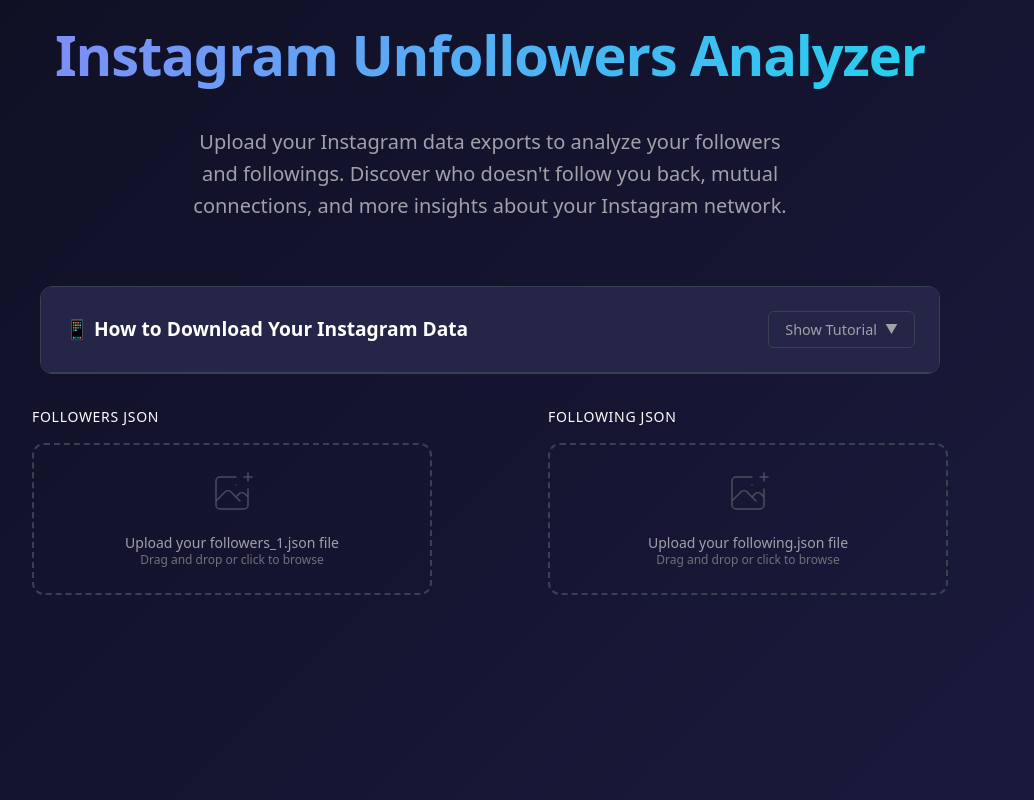
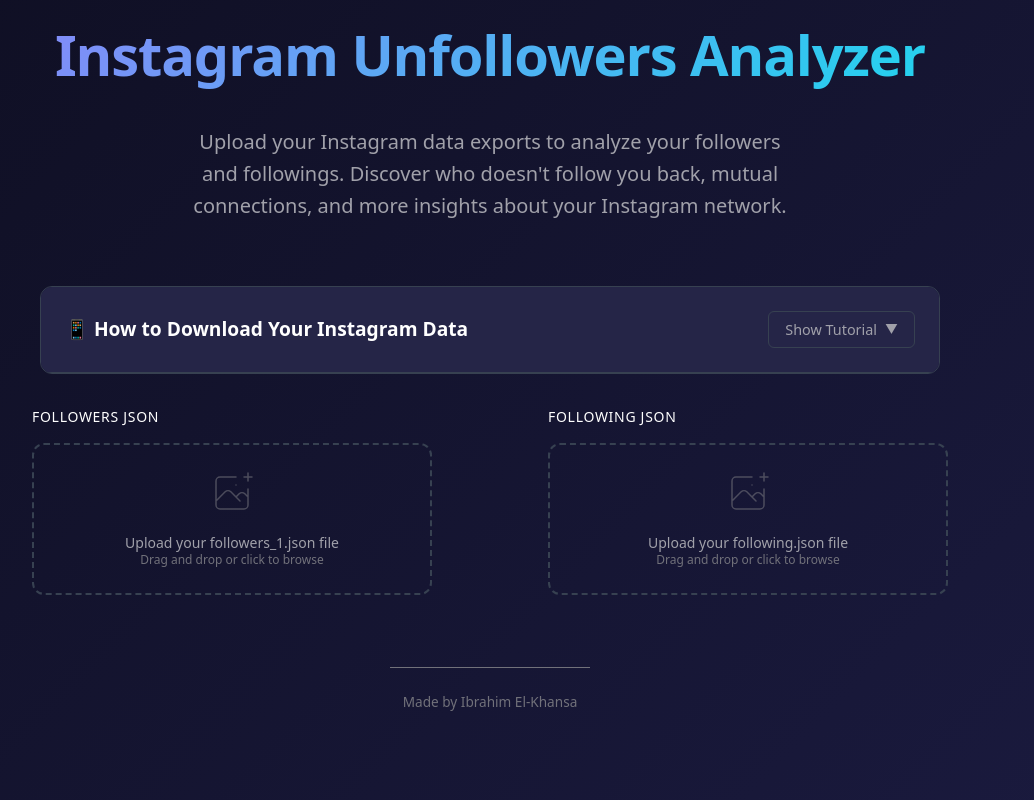
Before and after one commit to Ibrahim-ElKhansa/my-unfollowers, a Next.js app: page / in a window 1280 px wide. Shown: the whole page, without its empty margins (150-1184 px from the left). Built offline with nearby package versions, Linux system fonts and the light colour scheme.

Commit message:
added watermark

```diff
--- a/src/app/page.tsx
+++ b/src/app/page.tsx
@@ -5,6 +5,7 @@ import FileInput from '@/components/FileInput';
 import Tabs from '@/components/Tabs';
 import UserList from '@/components/UserList';
 import Tutorial from '@/components/Tutorial';
+import Watermark from '@/components/Watermark';
 import {
   ProcessedUser,
   TabType
@@ -266,6 +267,8 @@ export default function Home() {
           />
         </>
       )}
+
+      <Watermark />
     </>
   );
 }
--- /dev/null
+++ b/src/components/Watermark.tsx
@@ -0,0 +1,16 @@
+import React from 'react';
+
+export default function Watermark() {
+  return (
+    <div className="watermark">
+      <a
+        href="https://ibrahimelkhansa.com"
+        target="_blank"
+        rel="noopener noreferrer"
+        className="watermark__link"
+      >
+        Made by Ibrahim El-Khansa
+      </a>
+    </div>
+  );
+}
--- a/src/styles/main.scss
+++ b/src/styles/main.scss
@@ -9,3 +9,4 @@
 @use './userlist';
 @use './tutorial';
 @use './settings';
+@use './watermark';
--- a/src/styles/tutorial.scss
+++ b/src/styles/tutorial.scss
@@ -245,7 +245,6 @@
     border-top: 1px solid $border-color;
     border-left: 3px solid $primary-color;
     padding: clamp(1rem, 3vw, 1.5rem);
-    margin-top: clamp(0.75rem, 2vw, 1rem);
 
     &-content {
       strong {
@@ -283,14 +282,6 @@
       box-shadow: 0 4px 12px rgba(0, 0, 0, 0.2);
     }
 
-    &--github {
-      &:hover {
-        border-color: #333;
-        background-color: #333;
-        color: white;
-      }
-    }
-
     &--instagram {
       &:hover {
         border-color: #E4405F;
--- /dev/null
+++ b/src/styles/watermark.scss
@@ -0,0 +1,43 @@
+@use './variables' as *;
+
+.watermark {
+  display: flex;
+  flex-direction: column;
+  align-items: center;
+  width: 100%;
+  margin-top: clamp(2rem, 4vw, 3rem);
+  padding: clamp(1rem, 3vw, 1.5rem) 0;
+
+  &::before {
+    content: '';
+    width: min(200px, 60%);
+    height: 1px;
+    background: $text-muted;
+    margin-bottom: clamp(1rem, 2vw, 1.5rem);
+  }
+
+  &__link {
+    color: $text-muted;
+    text-decoration: none;
+    font-size: clamp(0.75rem, 1.8vw, 0.85rem);
+    font-weight: 400;
+    transition: color 0.2s ease;
+
+    &:hover {
+      color: $text-secondary;
+    }
+  }
+}
+
+// Mobile responsive
+@media (max-width: 768px) {
+  .watermark {
+    margin-top: clamp(1.5rem, 3vw, 2rem);
+    padding: clamp(0.75rem, 2vw, 1rem) 0;
+
+    &::before {
+      width: min(150px, 70%);
+      margin-bottom: clamp(0.75rem, 1.5vw, 1rem);
+    }
+  }
+}
```
